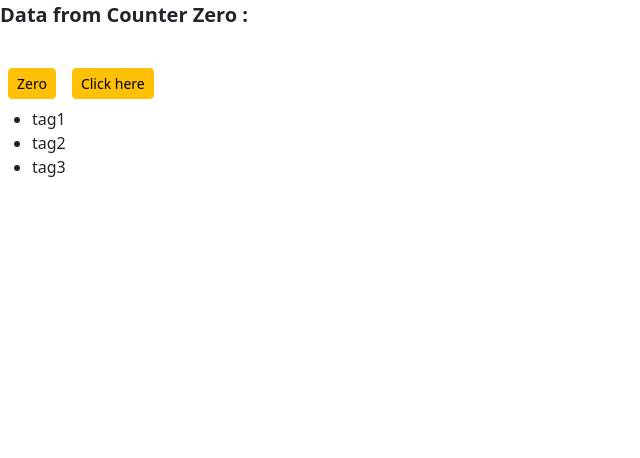
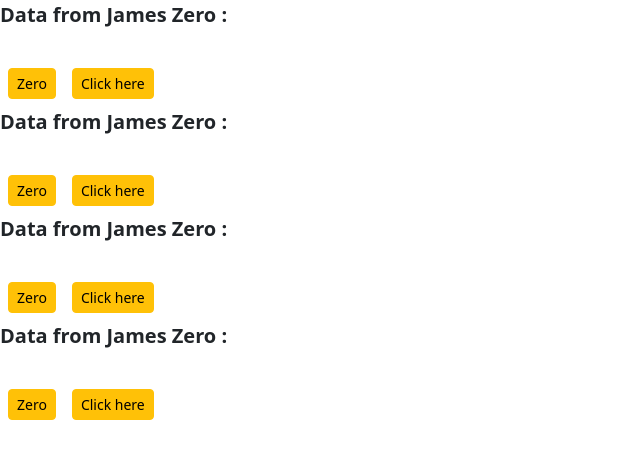
Before and after one commit to brandlab-au/amplify_old, a React (Create React App) app: page / in a window 1280 px wide. Shown: the top 458 px of the page, without its empty margins (0-640 px from the left). Built offline with nearby package versions, Linux system fonts and the light colour scheme.

Commit message:
min 1:24

```diff
--- a/src/components/counter.jsx
+++ b/src/components/counter.jsx
@@ -6,7 +6,6 @@ import "bootstrap/dist/css/bootstrap.css";
 class Counter extends Component {
   state = {
     count: 0,
-    tags: ["tag1", "tag2", "tag3"],
   };
 
   styles = {
@@ -25,23 +24,23 @@ class Counter extends Component {
     return classes;
   }
 
-  renderTags() {
-    if (this.state.tags.length === 0) return <p>No tags yet pleaese add</p>;
-    return (
-      <ul>
-        {/* working on min 52:43 */}
-        {this.state.tags.map((tag) => (
-          <li key={tag}>{tag}</li>
-        ))}
-      </ul>
-    );
-  }
+  //   renderTags() {
+  //     if (this.state.tags.length === 0) return <p>No tags yet pleaese add</p>;
+  //     return (
+  //       <ul>
+  //         {/* working on min 52:43 */}
+  //         {this.state.tags.map((tag) => (
+  //           <li key={tag}>{tag}</li>
+  //         ))}
+  //       </ul>
+  //     );
+  //   }
 
   render() {
     return (
       <div>
         <span style={this.styles}>
-          Data from Counter {this.formatCount()} :<br></br>
+          Data from James {this.formatCount()} :<br></br>
           <br></br>
         </span>
         <button className={this.gerbadgeClasses()}>{this.formatCount()}</button>
@@ -51,7 +50,7 @@ class Counter extends Component {
         >
           Click here
         </button>
-        {this.renderTags()}
+        {/* {this.renderTags()} */}
       </div>
     );
   }
--- /dev/null
+++ b/src/components/counters.jsx
@@ -0,0 +1,27 @@
+import React, { Component } from "react";
+import Counter from "./counter";
+
+class Counters extends Component {
+  state = {
+    counters: [
+      { id: 1, value: 0 },
+      { id: 2, value: 0 },
+      { id: 3, value: 0 },
+      { id: 4, value: 0 },
+    ],
+  };
+  render() {
+    return (
+      <div>
+        {this.state.counters.map((counter) => (
+          <Counter key={counter.id}>
+            value={counter.value}
+            selected = {true}
+          </Counter>
+        ))}
+      </div>
+    );
+  }
+}
+
+export default Counters;
--- a/src/index.js
+++ b/src/index.js
@@ -3,7 +3,7 @@ import ReactDOM from 'react-dom';
 import './index.css';
 import App from './App';
 import reportWebVitals from './reportWebVitals';
-import Counter from './components/counter';
+import Counters from './components/counters';
 
 
 function Welcome(props) {
@@ -31,7 +31,7 @@ const user = {
 
 function tick() {
 
-  root.render(<Counter/>);
+  root.render(<Counters/>);
 }
 
 
```
Also changed, not shown: public/index.html (+1 -21 lines).
